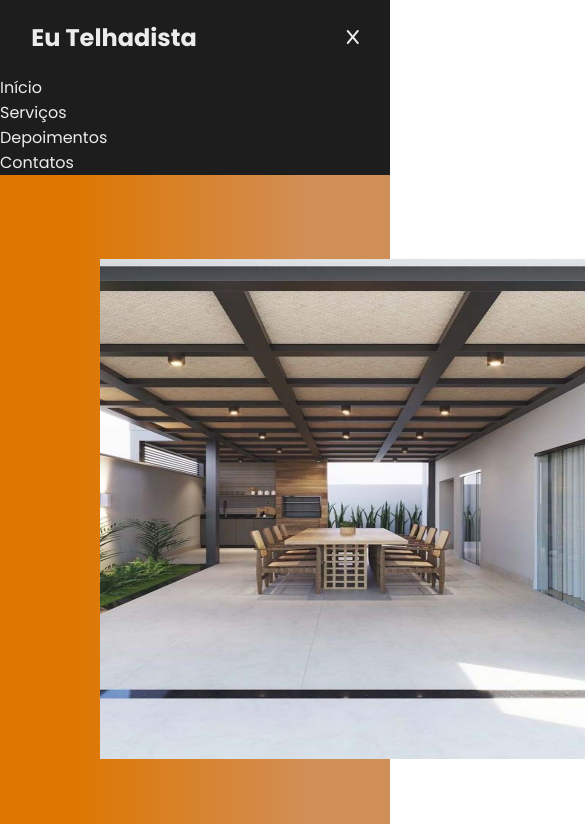
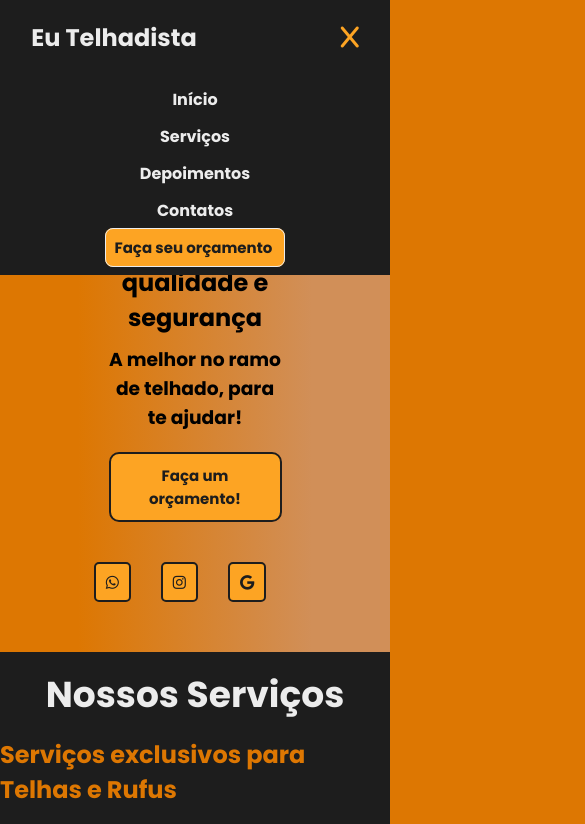
Before and after one commit to WTC13/telhas_rufus, a plain HTML site: page index.html in a window 390 px wide. Both pictures are taken after a click on the element 350 px from the left and 37 px from the top of the page. Shown: the top 824 px of the page, 585 px wide, since content can reach past the window. Drawn offline with nearby package versions, Linux system fonts and the light colour scheme.

Commit message:
create media screen for header and home

```diff
--- a/index.html
+++ b/index.html
@@ -15,13 +15,23 @@
             <nav id="nav" class="nav">
                 <div class="logo-nav">
                     <img src="src/img/pergolado.jpeg" alt="#" class="img-nav">
-                    <h2>Eu Telhadista</h2>
+                    <h2 class="h2-nav">Eu Telhadista</h2>
                 </div>
                 <div class="link-nav">
-                    <a href="#home" class="nav-title active">Início</a>
-                    <a href="#services" class="nav-title">Serviços</a>
-                    <a href="#testimony" class="nav-title">Depoimentos</a>
-                    <a href="#contacts" class="nav-title">Contatos</a>
+                    <ul id="nav_list">
+                        <li class="nav-title">
+                            <a href="#home">Início</a>
+                        </li>
+                        <li class="nav-title">
+                            <a href="#services">Serviços</a>
+                        </li>
+                        <li class="nav-title">
+                            <a href="#testimony">Depoimentos</a>
+                        </li>
+                        <li class="nav-title">
+                            <a href="#contacts">Contatos</a>
+                        </li>
+                    </ul>
                 </div>
                 <div class="buttons-nav">
                     <a href="https://wa.me/5511913632623" target="_blank" target="noopener noreferrer">
@@ -47,7 +57,7 @@
                         <a href="#contacts">Contatos</a>
                     </li>
                 </ul>
-                <div class="buttons-nav">
+                <div class="mobile-buttons-nav">
                     <a href="https://wa.me/5511913632623" target="_blank" target="noopener noreferrer">
                         Faça seu orçamento&nbsp;
                     </a>
--- a/src/css/header.css
+++ b/src/css/header.css
@@ -2,13 +2,13 @@ header{
     background-color: var(--bg1);
     width: 100%;
     padding: 20px 8%;
-    position: fixed;
+    position: sticky;
     top: 0;
-    left: 0;
     z-index: 1000;
 }
 
 #nav{
+    width: 100%;
     display: flex;
     align-items: center;
     justify-content: space-between;
@@ -29,14 +29,7 @@ header{
 }
 
 .link-nav{
-    display: flex;
-    align-items: center;
-    justify-content: space-around;
     width: 40%;
-}
-
-.link-nav a{
-    font-weight: 700;
 }
 
 /* .link-nav a:hover{
@@ -44,6 +37,13 @@ header{
     box-shadow: 0 0 4px 4px rgb(221,119,2);
     background-color: var(--bg3);
 } */
+
+#nav_list{
+    display: flex;
+    list-style: none;
+    align-items: center;
+    justify-content: space-around;
+}
 
 .nav-title{
     color: var(--bg2);
@@ -53,6 +53,18 @@ header{
 .nav-title:hover{
     color: var(--bg3);
 }
+
+.nav-title a{
+    text-decoration: none;
+    font-weight: 700;
+    color: var(--bg2);
+}
+
+.nav-title.active a{
+    color: var(--bg2);
+    border-bottom: 3px solid var(--bg4);
+}
+
 
 /* .buttons-nav{
     width: 20%;
@@ -89,16 +101,16 @@ header{
 }
 
 #mobile_btn,
-#mobile_menu,
-#mobile_link_nav a{
+#mobile_menu{
     color: var(--bg2);
     transition: all 0.3s ease-in-out;
     cursor: pointer;
     display: none;
+    font-weight: 700;
 }
 
 #mobile_btn a{
-    color: var(--bg2);
+    color: var(--bg4);
     transition: all 03.s ease-in-out;
 }
 
@@ -106,12 +118,15 @@ header{
     color: var(--bg4);
 }
 
-#mobile_link_nav a:hover{
+#mobile_link_nav a{
+    color: var(--bg2);
+}
+
+#mobile_link_nav li:hover{
     color: var(--bg4);
 }
 
-@media screen and (max-width: 1000px){
-
+@media screen and (max-width: 1104px){
     .logo-nav img,
     .link-nav,
     .buttons-nav
@@ -119,10 +134,58 @@ header{
         display: none;
     }
 
-    #mobile_btn,
-    #mobile_menu,
-    #mobile_link_nav a{
+    #mobile_btn{
          display: block;
+         border: none;
+         background: transparent;
+         font-size: 1.5rem;
+         cursor: pointer;
     }
 
+    #mobile_menu.active{
+        display: flex;
+        flex-direction: column;
+        align-items: center;
+        height: 200px;
+    }
+
+    #mobile_link_nav{
+        display: flex;
+        flex-direction: column;
+        gap: 12px;
+        margin: 12px 0;
+    }
+
+    #mobile_link_nav .nav-title{
+        list-style: none;
+        text-align: center;
+    }
+
+    #mobile_link_nav .nav-title a{
+        color: var(--bg2);
+    }
+
+    .mobile-buttons-nav a{
+        padding: 8px;
+        background-color: var(--bg4);
+        border: var(--bg2) solid 0.8px;
+        border-radius: 8px;
+        color: var(--bg1);
+        font-size: 15px;
+        font-weight: 700;
+        transition: 0.3s all ease-in-out;
+        cursor: pointer;
+    }
+
+    .mobile-buttons-nav a:hover{
+        background-color: var(--bg2);
+        box-shadow: 0px 0px 8px 8px rgba(255,255,255,0.8);
+    }
 }
+
+@media screen and (max-width: 390px){
+
+    #mobile_menu.active{
+        height: 200px;
+    }
+}
--- a/src/css/home.css
+++ b/src/css/home.css
@@ -5,7 +5,6 @@
     justify-content: center;
     align-items: center;
     width: 100%;
-    margin-top: 90px;
 }
 
 .container-home{
@@ -63,3 +62,47 @@ padding-bottom: 20px;
     width: 40px;
     height: 40px;
 }
+
+@media screen and (max-width: 884px){
+
+#home{
+    min-height: 400px;
+    }
+
+    .container-home{
+        width: 100%;
+        display: flex;
+        align-items: center;
+        justify-content: center;
+        text-align: center;
+    }
+
+    .home-buttons{
+        display: flex;
+        align-items: center;
+        justify-content: center;
+    }
+
+    .home-buttons2{
+        width: 100%;
+        display: flex;
+        align-items: center;
+        justify-content: center;
+    }
+
+    /* .home-buttons2 a{
+        display: flex;
+        align-items: center;
+        justify-content: center;
+    } */
+
+    .default-buttons{
+        display: flex;
+        align-items: center;
+        justify-content: center;
+    }
+
+   .container-home2{
+        display: none;
+   }
+}
--- a/src/css/services.css
+++ b/src/css/services.css
@@ -1,6 +1,6 @@
 #main{
-    /* min-height: calc(100vh - 90px); */
-    min-height: 100vh;
+    min-height: calc(100vh - 90px);
+    /* min-height: 100vh; */
 }
 
 #services{
--- a/src/css/style.css
+++ b/src/css/style.css
@@ -13,6 +13,14 @@
     --bg3: #dd7702;
     --bg4: #fda423;
     --bg5: #000000;
+}
+
+html{
+    scroll-behavior: smooth;
+}
+
+body{
+    background-color: var(--bg3);
 }
 
 *{
```
Lines whose indentation alone changed are shown as unchanged.
